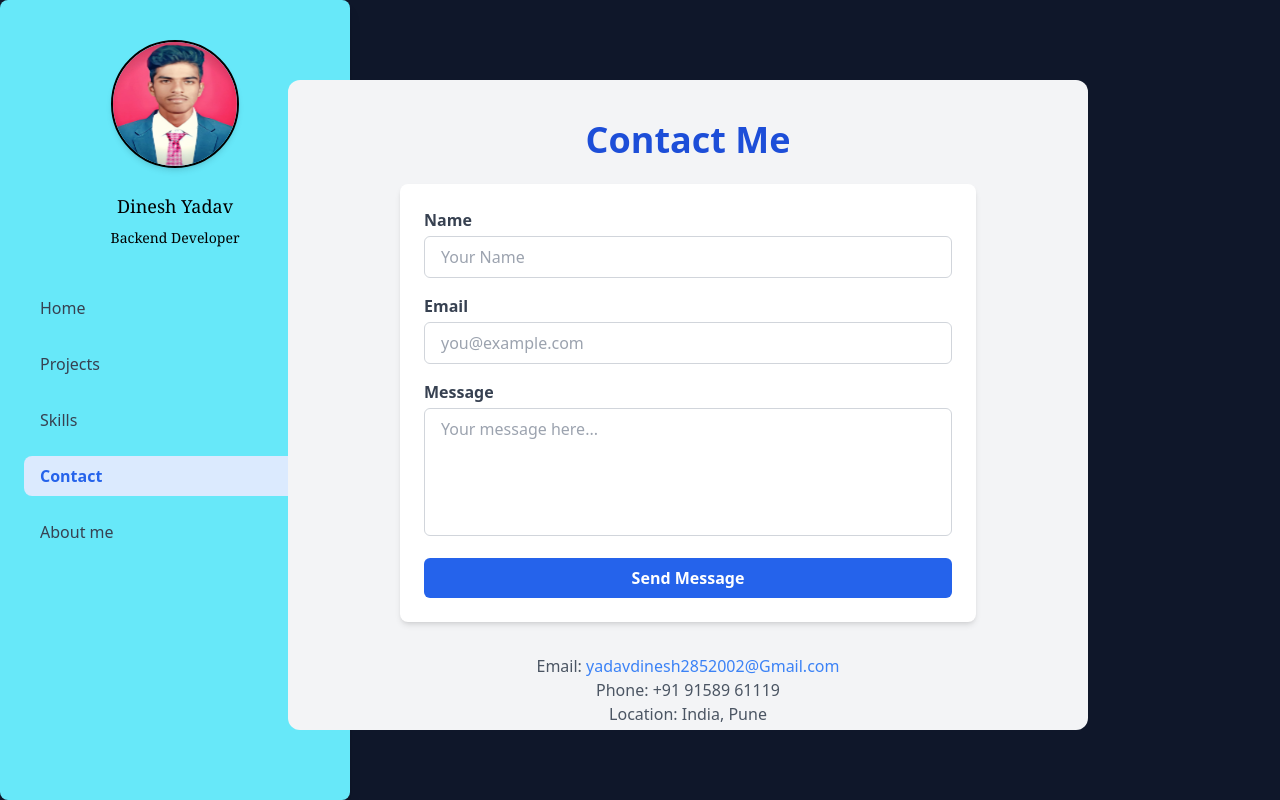
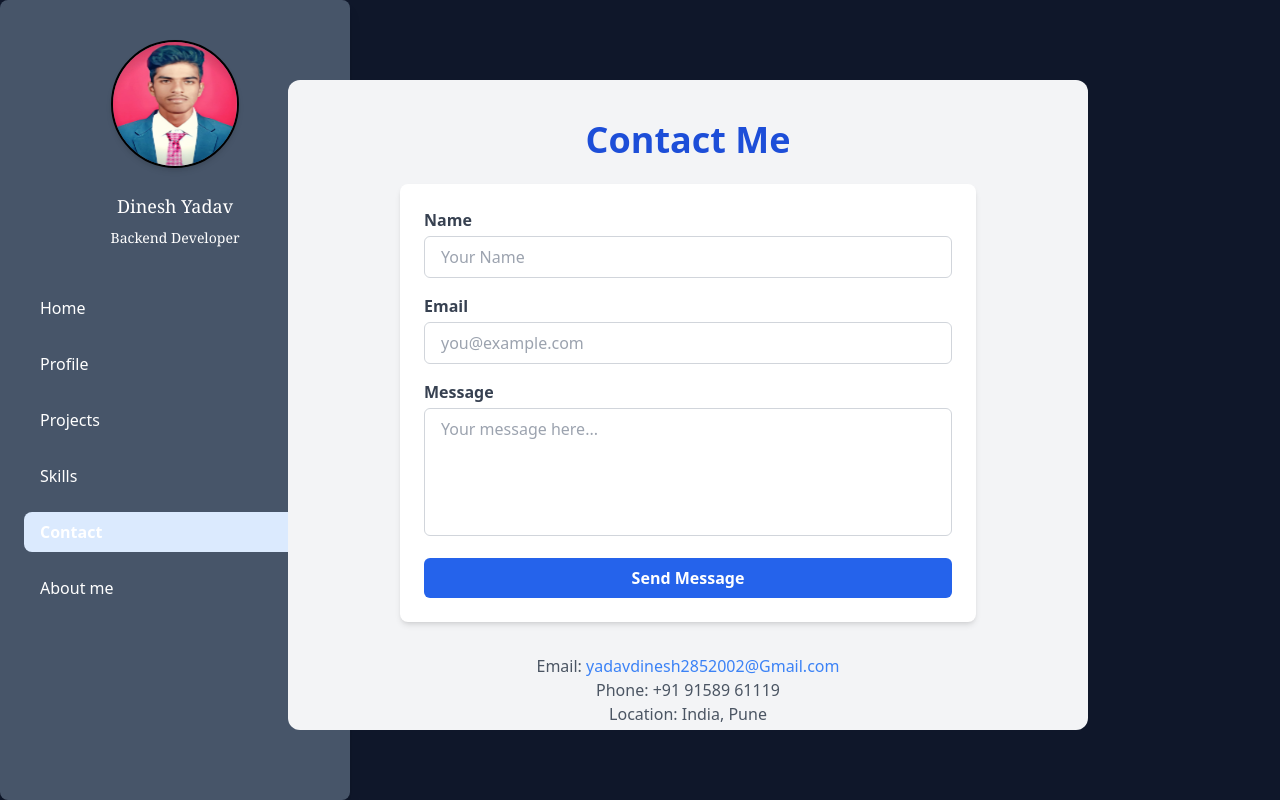
Before and after one commit to DiYadav/Portfolio, a React (Vite) app in the folder frontend/: page /Contact in a window 1280 px wide. Built offline with nearby package versions, Linux system fonts and the light colour scheme.

Commit message:
App and Sidebar updste

```diff
--- a/frontend/src/App.jsx
+++ b/frontend/src/App.jsx
@@ -14,6 +14,7 @@ import Projects from './pages/Projects'
 import Experience from './components/Experience'
 import Proj from './components/Proj'
 import Skill from './components/Skill'
+import Profile from './pages/Profile'
 
 function Appcontent(){
   const location= useLocation()
@@ -24,7 +25,6 @@ function Appcontent(){
       <div flex-1 w-full>
         {!hideSidebar && <Sidebar/>}
         <Routes>
-
           <Route path="/" element={<Startpage/>}/>
           <Route path="/Home" element={<Home/>}/>
           <Route path="/Skills" element={<Skills/>}/>
@@ -33,7 +33,8 @@ function Appcontent(){
           <Route path="/Experience" element={<Experience/>}/>
           <Route path="/Proj" element={<Proj/>}/>
           <Route path="/Skill" element={<Skill/>}/>
-           <Route path="/AboutMe" element={<AboutMe/>}/>
+          <Route path="/AboutMe" element={<AboutMe/>}/>
+          <Route path="/Profile" element={<Profile/>}/>
         </Routes>
       </div>
     );
--- a/frontend/src/components/Sidebar.jsx
+++ b/frontend/src/components/Sidebar.jsx
@@ -7,6 +7,7 @@ const Sidebar = () => {
   // Navigation links
   const navLinks = [
     { name: 'Home', path: '/Home' },
+     { name: 'Profile', path: '/Profile' },
     { name: 'Projects', path: '/Projects' },
     { name: 'Skills', path: '/Skills' },
     { name: 'Contact', path: '/Contact' },
@@ -15,25 +16,25 @@ const Sidebar = () => {
 
   // Function to apply active class to the current route
   const isActive = (path) => {
-    return location.pathname === path ? 'bg-blue-100 text-blue-600 font-semibold' : 'text-gray-700';
+    return location.pathname === path ? 'bg-blue-100 text-white-600 font-semibold' : 'text-gray-700';
   };
 
   return (
-    <div className="relative h-screen w-[350px] bg-cyan-300 text-white flex flex-col items-center py-10 rounded-lg shadow-lg">
+    <div className="flex min-h-screen h-screen w-[350px] bg-slate-600 text-white flex flex-col items-center py-10 rounded-lg shadow-lg">
       <img
         src="/dinesh.jpg"
         alt="Profile"
         className="w-32 h-32 rounded-full  border-2 border-black shadow-md"
       />
-      <h1 className="mt-6 text-lg text-black font-serif">Dinesh Yadav</h1>
-      <h2 className="mt-2 text-sm  text-black font-serif">Backend Developer</h2>
+      <h1 className="mt-6 text-lg text-white font-serif">Dinesh Yadav</h1>
+      <h2 className="mt-2 text-sm  text-white font-serif">Backend Developer</h2>
 
       <nav className="mt-10 w-full items-center px-6 space-y-4">
               {navLinks.map((link) => (
                 <Link
                   to={link.path}
                   key={link.name}
-                  className={`flex items-center gap-3 px-4 py-2 rounded-lg hover:bg-blue-100 ${isActive(link.path)}`}
+                  className={`flex items-center gap-3 px-4 py-2 rounded-lg text-white hover:bg-slate-600 ${isActive(link.path)}`}
                 >
                   <span>{link.name}</span>
                 </Link>
```
